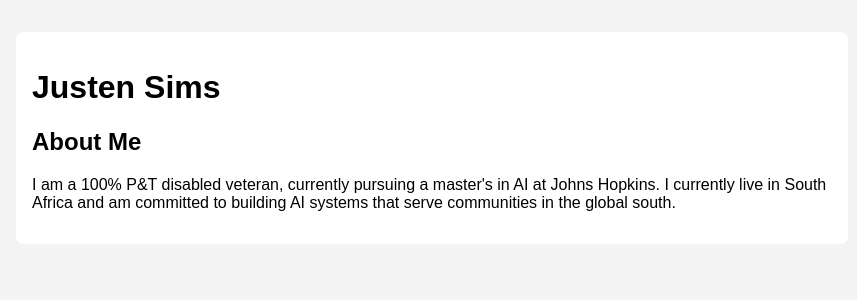
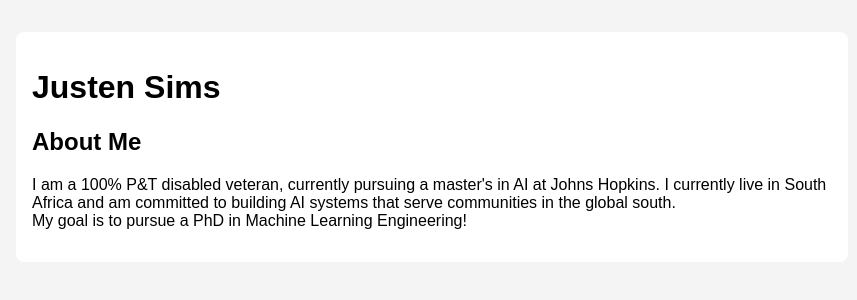
Before and after one commit to jsimsjhu/jhu_software_concepts, a Flask app: page /about in a window 1280 px wide. Shown: the part 50-350 px from the top of the page, without its empty margins (208-1065 px from the left). Run offline with Flask 3, Linux system fonts and the light colour scheme.

```diff
--- a/Module 1/board/templates/pages/about.html
+++ b/Module 1/board/templates/pages/about.html
@@ -2,5 +2,6 @@
 
 {% block content %}
 <h2>About Me</h2>
-<p>I am a 100% P&T disabled veteran, currently pursuing a master's in AI at Johns Hopkins. I currently live in South Africa and am committed to building AI systems that serve communities in the global south.</p>
+<p>I am a 100% P&T disabled veteran, currently pursuing a master's in AI at Johns Hopkins. I currently live in South Africa and am committed to building AI systems that serve communities in the global south. <br>
+My goal is to pursue a PhD in Machine Learning Engineering!</p>
 {% endblock %}
--- a/Module 1/board/templates/pages/contact.html
+++ b/Module 1/board/templates/pages/contact.html
@@ -3,5 +3,5 @@
 {% block content %}
 <h2>Contact</h2>
 <p><strong>Email:</strong> jsims20@jh.edu</p>
-<p>LinkedIn: <a href="#">placeholder</a></p>
+<p><strong>LinkedIn</strong>: <a href="#">placeholder</a></p>
 {% endblock %}
```
